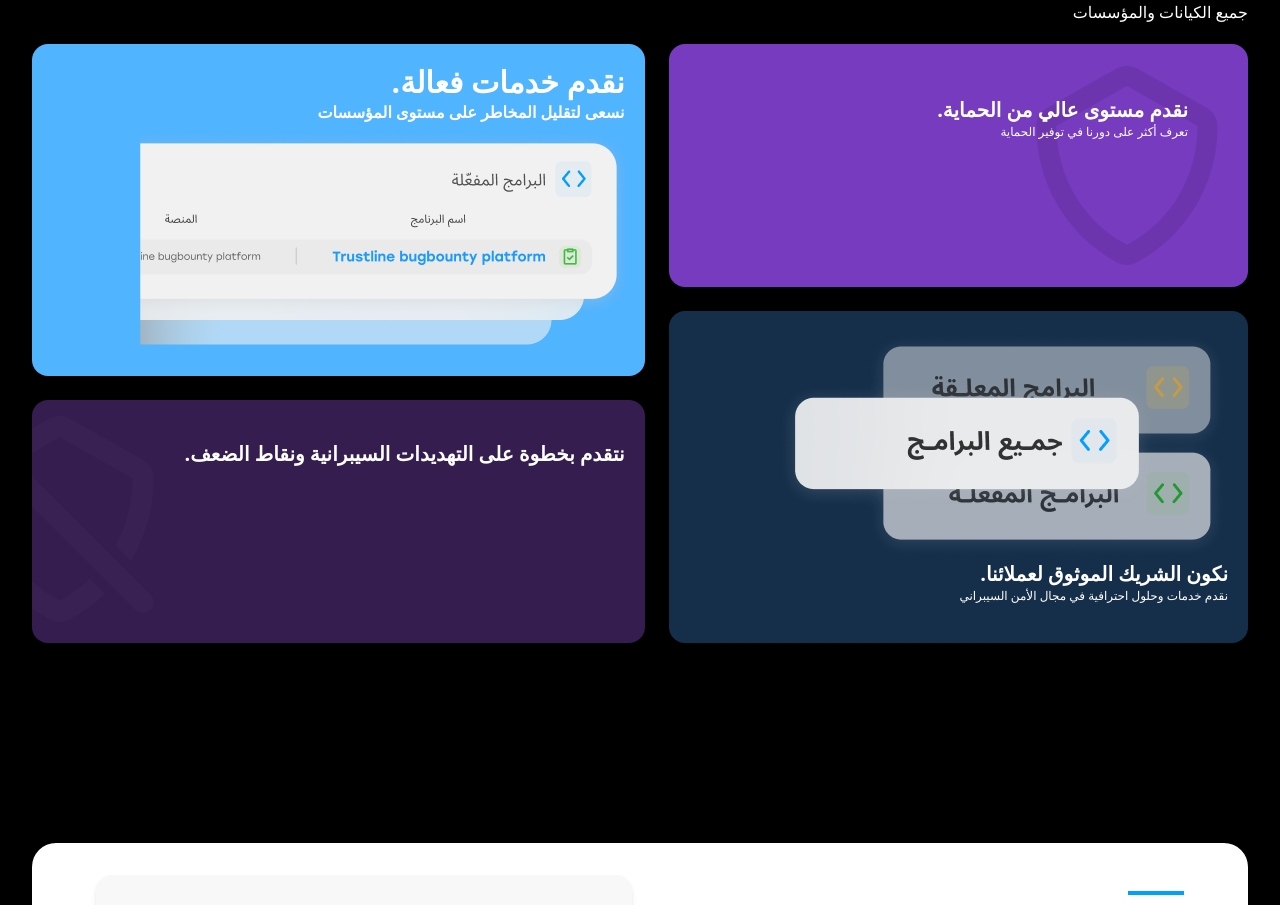
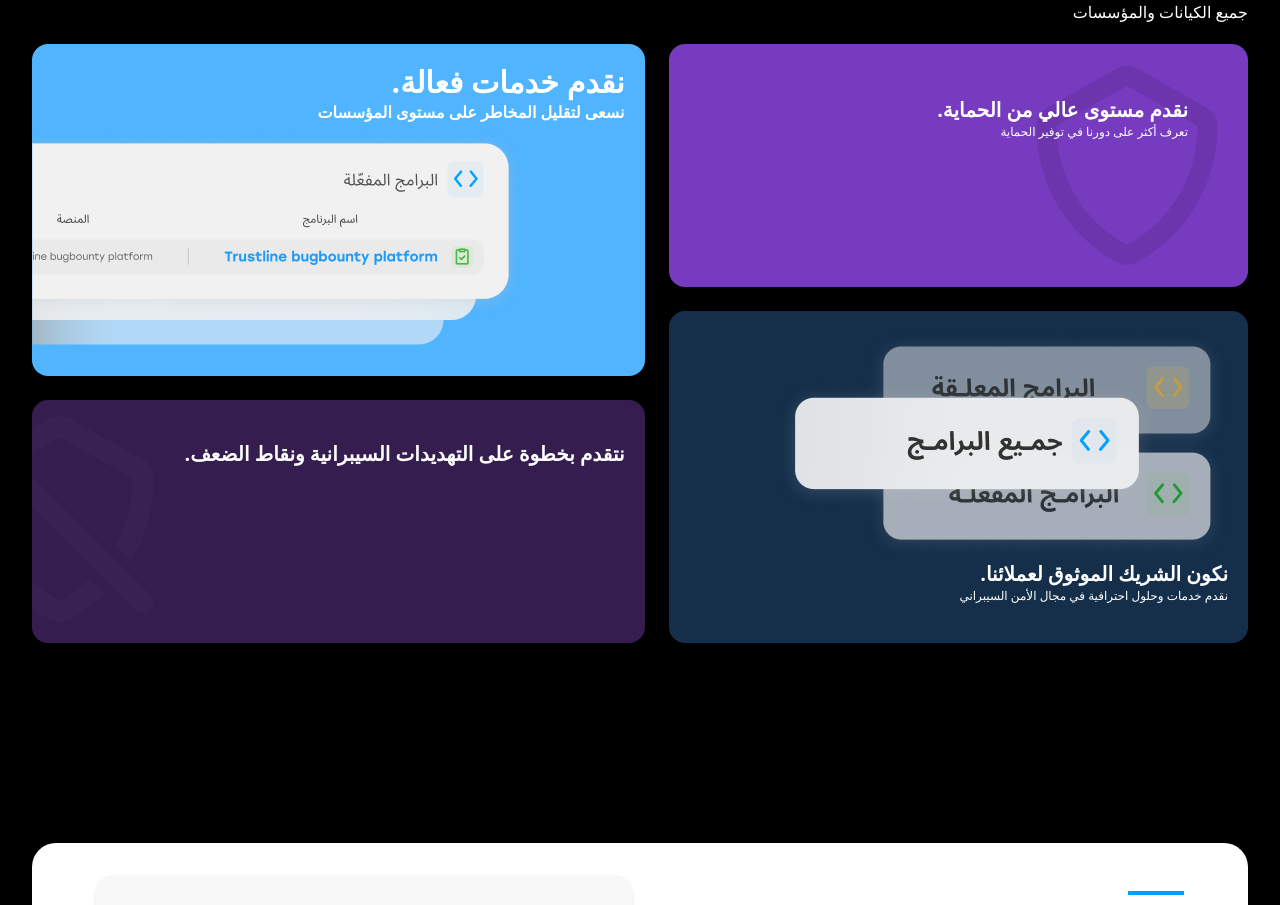
Before and after one commit to MohammadKhallaf/react-trustland, a React (Vite) app: page / in a window 1280 px wide. Shown: the part 1004-1909 px from the top of the page. Built offline with nearby package versions, Linux system fonts and the light colour scheme.

Commit message:
update image style in whyus section

```diff
--- a/src/containers/WhyUsSection/index.tsx
+++ b/src/containers/WhyUsSection/index.tsx
@@ -36,7 +36,7 @@ const WhyUsSection = (): JSX.Element => {
               </p>
             </div>
             <div>
-              <img src={WhyServicesImg} alt="" />
+              <img src={WhyServicesImg} alt="" className="mr-auto" />
             </div>
           </div>
           {/* BOX 3 - trusted */}
```
